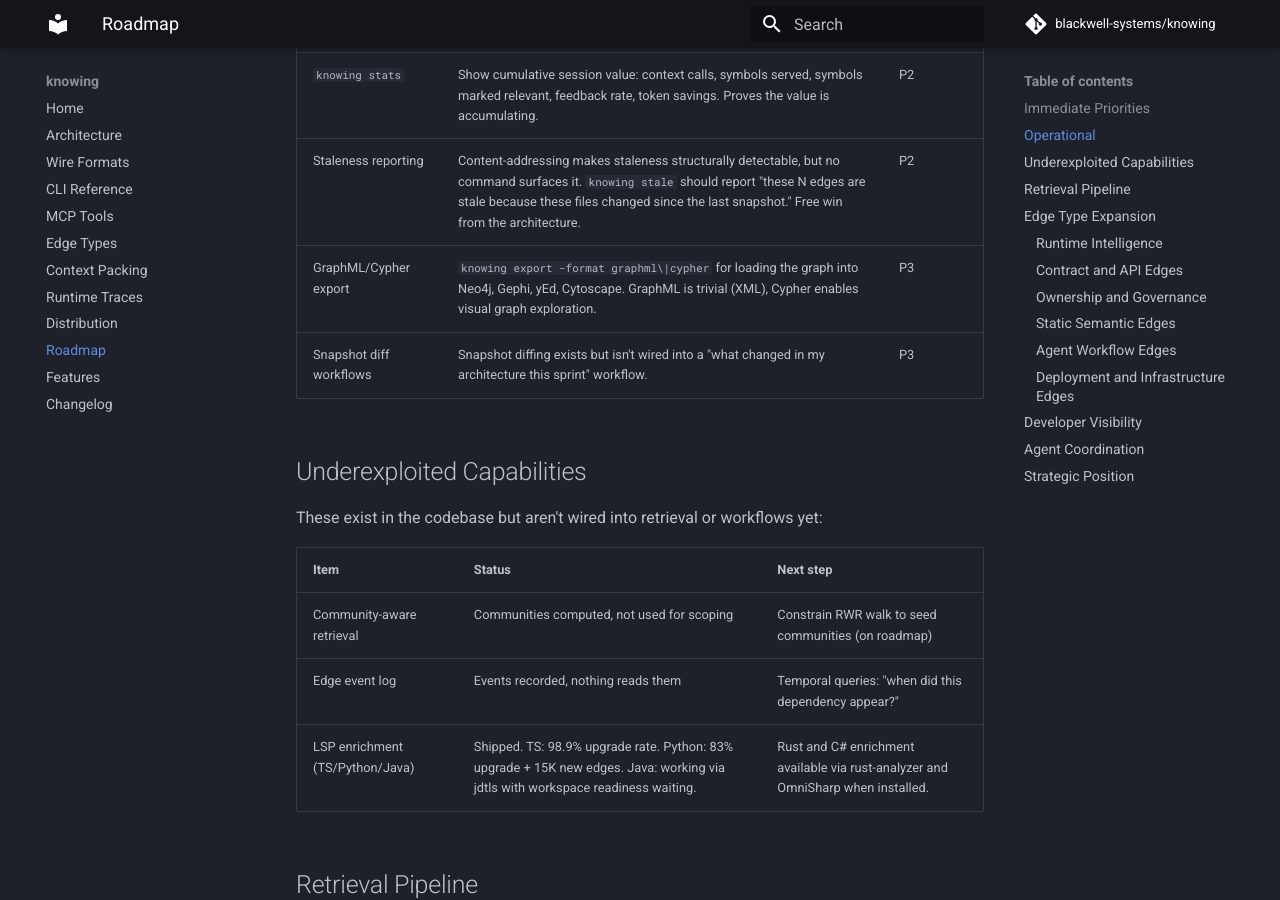
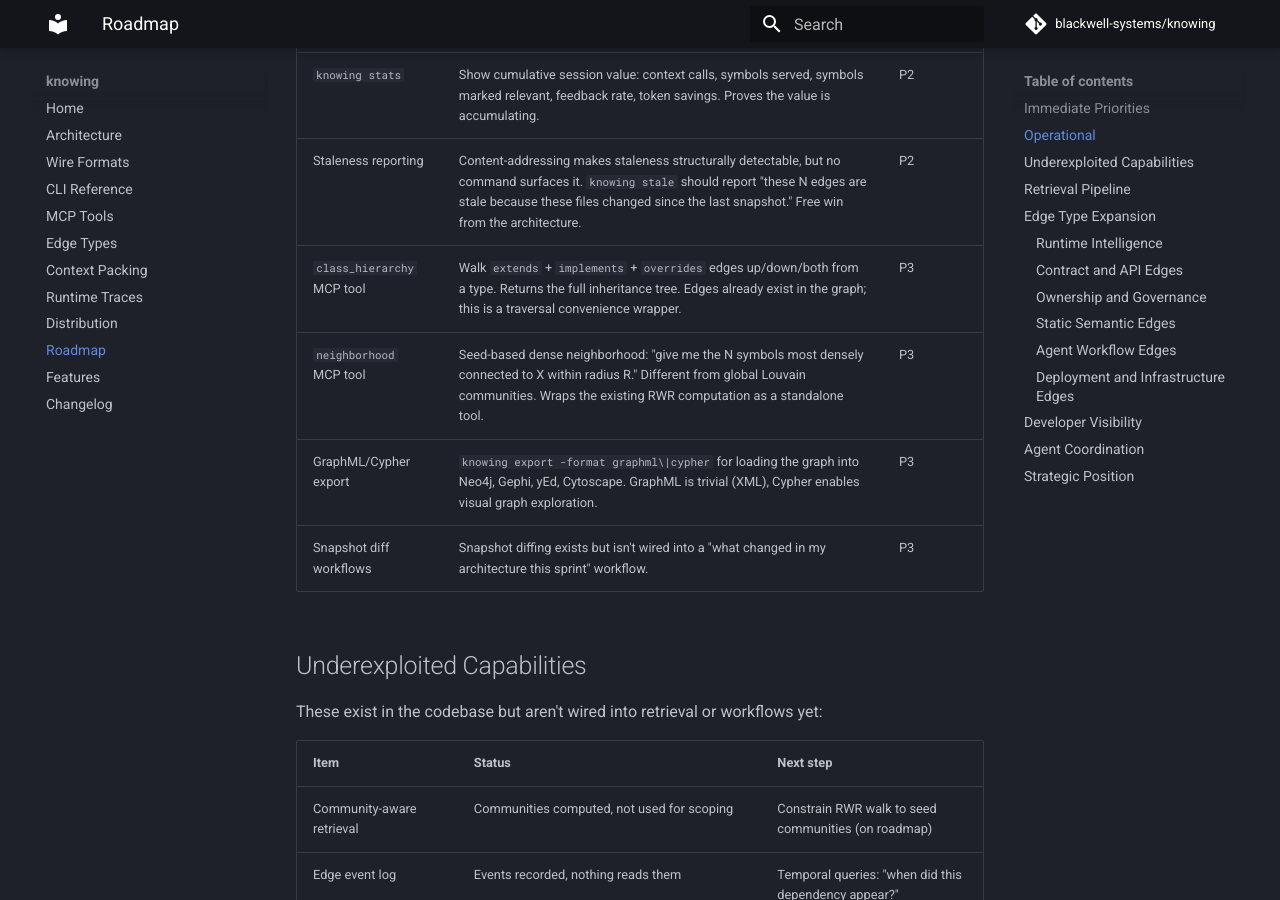
Before and after one commit to blackwell-systems/knowing, an MkDocs documentation site: the page built from docs/roadmap.md, in a window 1280 px wide and 900 px high, scrolled down 1475 px. Built offline with MkDocs 1.6.1 and Material for MkDocs 9.7.7, drawn with Linux system fonts in a browser that asks for light colours; comment, search, counter and statistics services are not loaded.

Commit message:
docs: add class_hierarchy and neighborhood MCP tools to roadmap

```diff
--- a/docs/roadmap.md
+++ b/docs/roadmap.md
@@ -24,6 +24,8 @@ What's shipped is in the [changelog](CHANGELOG.md). This document covers what's
 | `knowing enrich coverage` | Stamp coverage percentage on symbols from Go cover profiles (or lcov for other languages). Lets `test_scope` say "this function has 12% coverage" alongside "these tests cover it." | P1 |
 | `knowing stats` | Show cumulative session value: context calls, symbols served, symbols marked relevant, feedback rate, token savings. Proves the value is accumulating. | P2 |
 | Staleness reporting | Content-addressing makes staleness structurally detectable, but no command surfaces it. `knowing stale` should report "these N edges are stale because these files changed since the last snapshot." Free win from the architecture. | P2 |
+| `class_hierarchy` MCP tool | Walk `extends` + `implements` + `overrides` edges up/down/both from a type. Returns the full inheritance tree. Edges already exist in the graph; this is a traversal convenience wrapper. | P3 |
+| `neighborhood` MCP tool | Seed-based dense neighborhood: "give me the N symbols most densely connected to X within radius R." Different from global Louvain communities. Wraps the existing RWR computation as a standalone tool. | P3 |
 | GraphML/Cypher export | `knowing export -format graphml\|cypher` for loading the graph into Neo4j, Gephi, yEd, Cytoscape. GraphML is trivial (XML), Cypher enables visual graph exploration. | P3 |
 | Snapshot diff workflows | Snapshot diffing exists but isn't wired into a "what changed in my architecture this sprint" workflow. | P3 |
 
```
